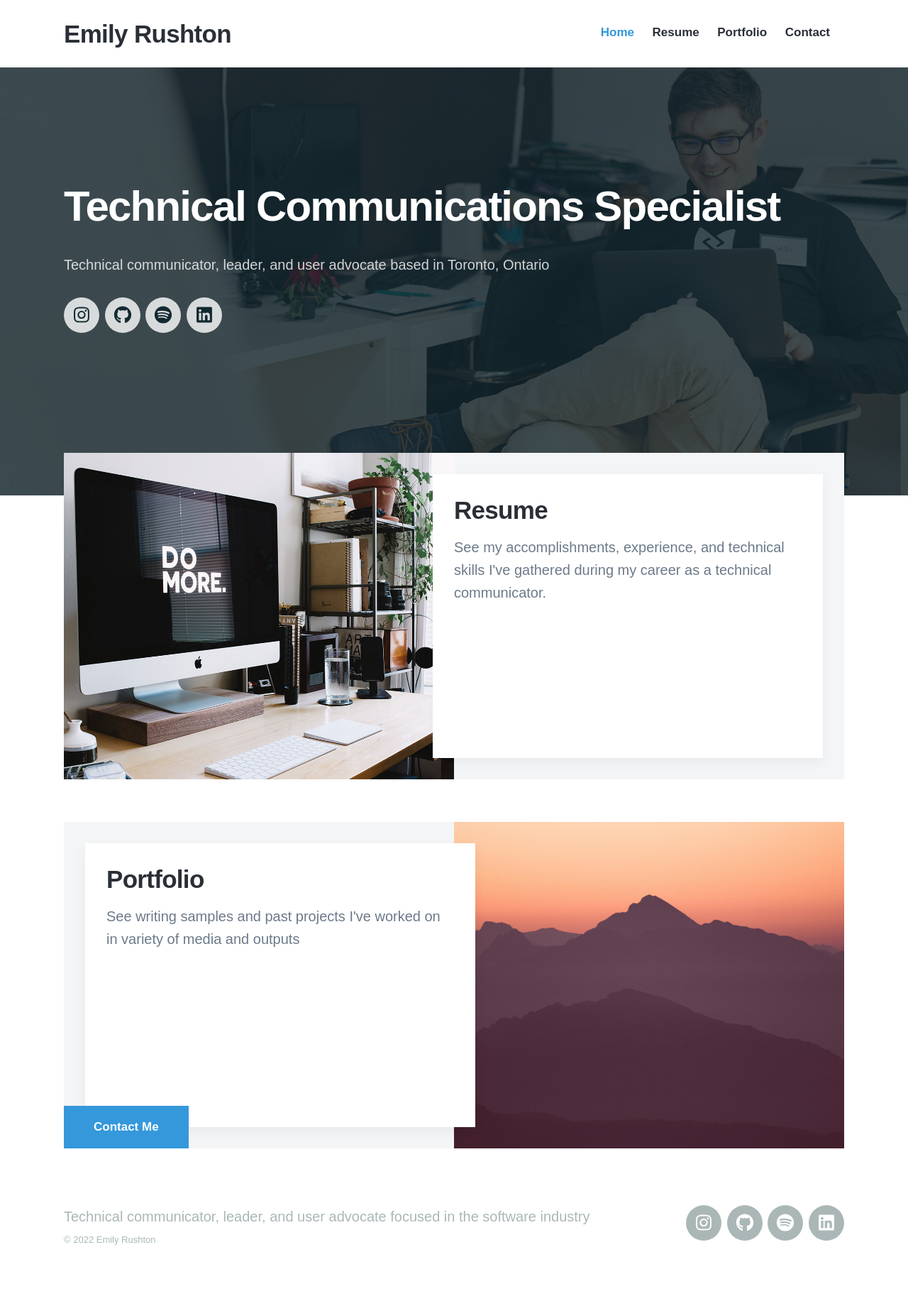
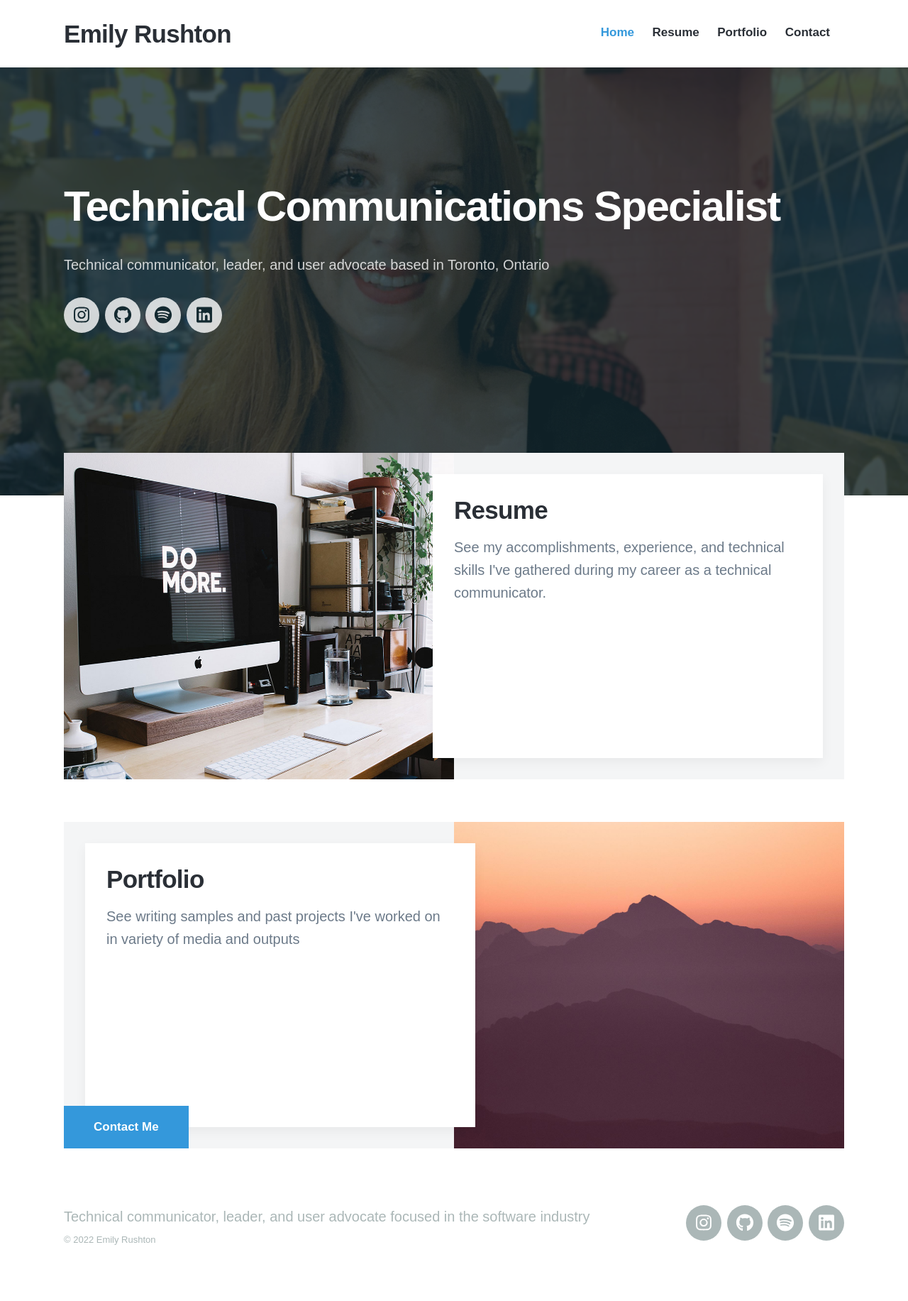
Before and after one commit to emilyrushton/emilyrushton.github.io, a Jekyll site: the page built from index.html, in a window 1280 px wide. Shown: the whole page at 71% size. Built offline with Jekyll 4.4.1, drawn with Linux system fonts in a browser that asks for light colours; nearby versions of some CDN libraries; some web fonts are replaced.

Commit message:
Adding headshot

```diff
--- a/index.html
+++ b/index.html
@@ -2,7 +2,7 @@
 layout: default
 title: Emily Rushton | Professional Technical Communicator
 description: Technical communicator, leader, and user advocate focused in the software industry
-featured_image: /images/demo/home.jpg
+featured_image: /images/demo/headshot.jpg
 ---
 
 <section class="hero">
```
Also changed, not shown: images/demo/headshot.jpg (added).
